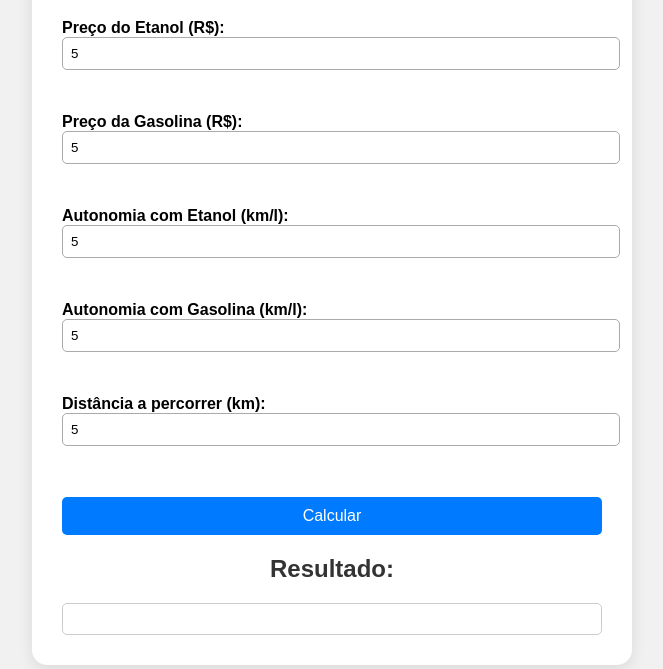
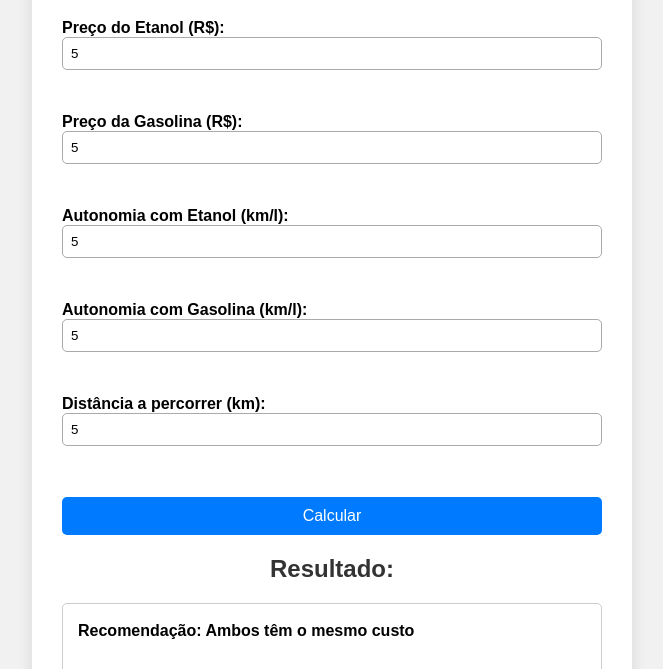
Before and after one commit to faconrado/site-calculadora-combustivel, a plain HTML site: page index.html in a window 1280 px wide. Both pictures are taken after typing "5", "5", "5", "5", "5" into the empty fields and a click on the button "Calcular". Shown: the part 131-800 px from the top of the page, without its empty margins (308-971 px from the left). Drawn offline with Linux system fonts and the light colour scheme; no server answers.

Commit message:
Ajustes no script.js e style.css para melhor funcionamento.

```diff
--- a/script.js
+++ b/script.js
@@ -1,34 +1,34 @@
 function calcular() {
-  // 1. Pegar os valores digitados. Pegando os valores dos campos preenchidos pelo usuário
+  // 1. Pegar os valores digitados nos campos
   const precoEtanol = parseFloat(document.getElementById("precoEtanol").value);
   const precoGasolina = parseFloat(document.getElementById("precoGasolina").value);
   const autonomiaEtanol = parseFloat(document.getElementById("autonomiaEtanol").value);
   const autonomiaGasolina = parseFloat(document.getElementById("autonomiaGasolina").value);
   const distancia = parseFloat(document.getElementById("distancia").value);
 
-  // 2. Verificar se os valores estão válidos. Verificando se todos os campos foram preenchidos corretamente
+  const elementoResultado = document.getElementById("resultado");
+
+  // 2. Verificar se os valores são válidos
   if (
     isNaN(precoEtanol) || isNaN(precoGasolina) ||
     isNaN(autonomiaEtanol) || isNaN(autonomiaGasolina) ||
     isNaN(distancia)
   ) {
-    document.getElementById("resultado").innerHTML = "Por favor, preencha todos os campos corretamente.";
-    return; // encerra a função se algo estiver inválido
+    elementoResultado.textContent = "Por favor, preencha todos os campos corretamente com números.";
+    return;
   }
 
-  // 3. Cálculo do custo por km. Calculando o custo por km de cada combustível
+  // 3. Cálculos de custo por km e totais
   const custoPorKmEtanol = precoEtanol / autonomiaEtanol;
   const custoPorKmGasolina = precoGasolina / autonomiaGasolina;
 
-  // 4. Cálculo do total a gastar. Calculando quanto o usuário vai gastar no total com cada combustível
   const totalEtanol = custoPorKmEtanol * distancia;
   const totalGasolina = custoPorKmGasolina * distancia;
 
-  // 5. Cálculo dos litros necessários. Calculando quantos litros serão necessários
   const litrosEtanol = distancia / autonomiaEtanol;
   const litrosGasolina = distancia / autonomiaGasolina;
 
-  // 6. Decidir qual compensa. Verificando qual combustível compensa mais
+  // 4. Decidir qual compensa mais
   let melhorCombustivel;
   if (totalEtanol < totalGasolina) {
     melhorCombustivel = "Etanol";
@@ -38,23 +38,11 @@ function calcular() {
     melhorCombustivel = "Ambos têm o mesmo custo";
   }
 
-// Contador de acessos invisível usando CountAPI
-fetch('https://api.countapi.xyz/hit/fabrizzio-site/visitas')
-  .then(res => res.json())
-  .then(data => {
-    console.log("Contador de visitas (visível apenas no console):", data.value);
-
-    // Mostra no site só se estiver rodando localmente (localhost)
-    if (
-      location.hostname === "localhost" ||
-      location.hostname === "127.0.0.1" ||
-      location.hostname.includes("fabrizzio") // seu domínio personalizado
-    ) {
-      const divContador = document.getElementById("contador");
-      divContador.style.display = "block";
-      divContador.innerText = `Total de acessos: ${data.value}`;
-    }
-  });
-
-
+  // 5. EXIBIR O RESULTADO NA TELA (O que faltava)
+  elementoResultado.innerHTML = `
+    <strong>Recomendação: ${melhorCombustivel}</strong><br><br>
+    Distância informada: ${distancia} km<br>
+    <strong>Gasto com Etanol:</strong> R$ ${totalEtanol.toFixed(2)} (${litrosEtanol.toFixed(1)}L)<br>
+    <strong>Gasto com Gasolina:</strong> R$ ${totalGasolina.toFixed(2)} (${litrosGasolina.toFixed(1)}L)
+  `;
 }
--- a/style.css
+++ b/style.css
@@ -1,7 +1,7 @@
 body {
   font-family: Arial, sans-serif;
   background-color: #f1f1f1;
-  padding: 20px;
+  padding: 40px 20px; /* 40px vertical, 20px horizontal */
   max-width: 600px;
   margin: auto;
 }
@@ -9,6 +9,13 @@ body {
 h1, h2 {
   color: #333;
   text-align: center;
+}
+
+.container {
+  background-color: white;
+  padding: 30px;
+  border-radius: 15px;
+  box-shadow: 0 4px 15px rgba(0, 0, 0, 0.1);
 }
 
 label {
@@ -23,6 +30,7 @@ input {
   margin-bottom: 10px;
   border: 1px solid #aaa;
   border-radius: 5px;
+  box-sizing: border-box; /* Garante que o padding não quebre a largura de 100% */
 }
 
 button {
@@ -34,6 +42,7 @@ button {
   font-size: 16px;
   border-radius: 5px;
   cursor: pointer;
+  transition: background-color 0.2s ease; /* Transição suave no hover */
 }
 
 button:hover {
@@ -47,19 +56,5 @@ button:hover {
   margin-top: 20px;
   border: 1px solid #ccc;
   font-size: 16px;
+  line-height: 1.5; /* Melhora o espaçamento entre as linhas do resultado */
 }
-
-.container {
-    background-color: white;
-    padding: 30px;
-    border-radius: 15px;
-    box-shadow: 0 4px 15px rgba(0, 0, 0, 0.1);
-}
-
-body {
-    font-family: Arial, sans-serif;
-    background-color: #f1f1f1;
-    padding: 40px;
-    max-width: 600px;
-    margin: auto;
-}
```
